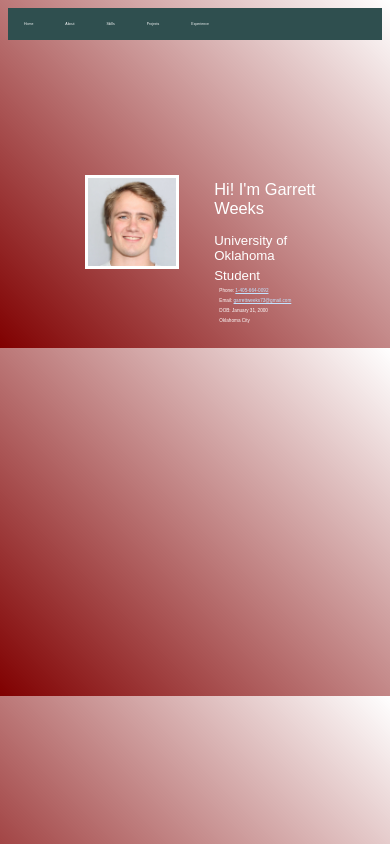
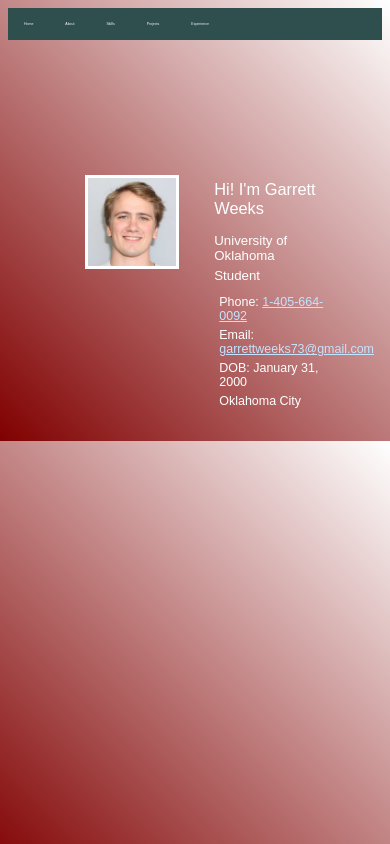
Before and after one commit to garrettweeks73/garrettweeks73.github.io, a plain HTML site: page resume.html in a window 390 px wide. Drawn offline with nearby package versions, Linux system fonts and the light colour scheme.

Commit message:
Update cssstyle.css

```diff
--- a/cssstyle.css
+++ b/cssstyle.css
@@ -63,11 +63,21 @@ p {
     font-family: sans-serif;
     color: white;
 }
-ul.infolist {
-    padding-left: 0px;
-    font-size: 1.2vw;
-    list-style-type: none;
-    color: white;
+@media screen and (min-width: 601px) {
+    ul.infolist {
+        padding-left: 0px;
+        font-size: 1.2vw;
+        list-style-type: none;
+        color: white;
+    }
+}
+@media screen and (max-width: 600px) {
+    ul.infolist {
+        padding-left: 0px;
+        font-size: 3.2vw;
+        list-style-type: none;
+        color: white;
+    }
 }
 ul.infolist li {
     margin: 5px;
```
